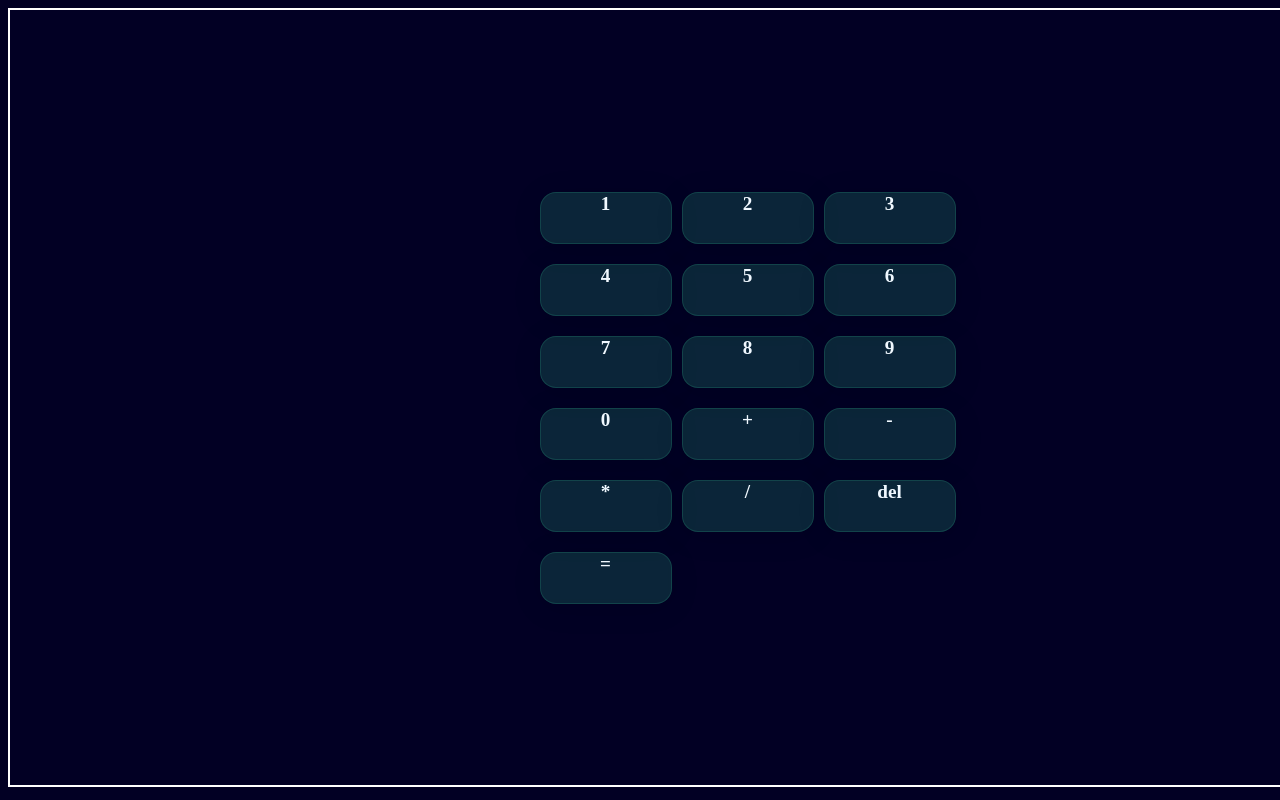
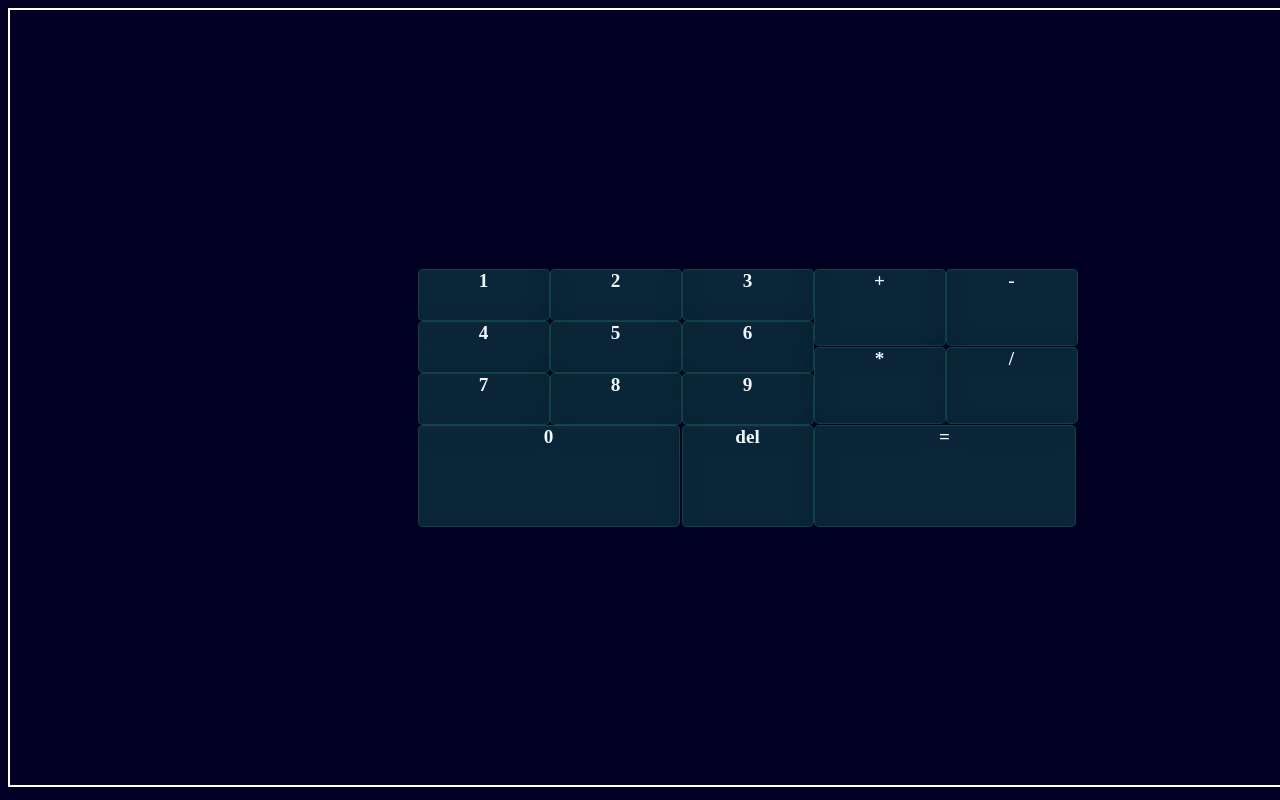
Before and after one commit to PrakharSingh2006/project-calculator, a plain HTML site: page index.html in a window 1280 px wide. Shown: the top 800 px of the page. Drawn offline with Linux system fonts and the light colour scheme.

Commit message:
fix the position of buttons

```diff
--- a/index.html
+++ b/index.html
@@ -10,22 +10,22 @@
      <div class="flex">
         <div class="mainbody">
 
-            <div class="button" id="1">1</div>
-            <div class="button" id="2">2</div>
-            <div class="button" id="3">3</div>
-            <div class="button" id="4">4</div>
-            <div class="button" id="5">5</div>
-            <div class="button" id="6">6</div>
-            <div class="button" id="7">7</div>
-            <div class="button" id="8">8</div>
-            <div class="button" id="9">9</div>
-            <div class="button" id="0">0</div>
-            <div class="button" id="+">+</div>
-            <div class="button" id="-">-</div>
-            <div class="button" id="*">*</div>
-            <div class="button" id="/">/</div>
+            <div class="button" id="one">1</div>
+            <div class="button" id="two">2</div>
+            <div class="button" id="three">3</div>
+            <div class="button" id="four">4</div>
+            <div class="button" id="five">5</div>
+            <div class="button" id="six">6</div>
+            <div class="button" id="seven">7</div>
+            <div class="button" id="eight">8</div>
+            <div class="button" id="nine">9</div>
+            <div class="button" id="zero">0</div>
+            <div class="button" id="plus">+</div>
+            <div class="button" id="minus">-</div>
+            <div class="button" id="multiply">*</div>
+            <div class="button" id="division">/</div>
             <div class="button" id="del">del</div>
-            <div class="button" id="=">=</div>
+            <div class="button" id="enter">=</div>
 
     </div>
      </div>
--- a/styles.css
+++ b/styles.css
@@ -17,18 +17,16 @@
 .mainbody{
     display: grid;
     grid-template-columns: auto auto auto;
-    column-gap: 10px;
-    row-gap: 20px;
+    /* column-gap: 10px; */
+    /* row-gap: 20px; */
 
     position: fixed;
     align-items: center;
 
 }
 .button{
-    height: 50px;
     width: 130px;
-
-    border-radius: 16px;
+    border-radius: 5px;
     box-shadow: 0 4px 30px rgba(0, 0, 0, 0.1);
     backdrop-filter: blur(3.7px);
     webkit-backdrop-filter: blur(3.7px);
@@ -37,9 +35,9 @@
     text-align: center;
     font-weight: bolder;
     color: aliceblue;
-     top: 25px;
-     left: 25px;
-font-size: larger;
+    top: 25px;
+    left: 25px;
+    font-size: larger;
 
 
 }
@@ -47,3 +45,87 @@ font-size: larger;
    font-size: xx-large;
    color: brown;
 }
+#one{
+    grid-area: 1/1/1/2;
+    height: 50px;
+    align-items: baseline;
+    width: 130px;
+    text-align: center;
+
+}
+#two{
+    grid-area: 1/2/1/3;
+    height: 50px;
+    width: 130px;
+
+}
+#three{
+    grid-area: 1/3/1/4;
+    height: 50px;
+    width: 130px;
+}
+#plus{
+    grid-area: 1/4/3/5;
+    height: 75px;
+    width: 130px;
+}
+#minus{
+    grid-area: 1/5/3/6;
+    height: 75px;
+    width: 130px;
+}
+#four{
+    grid-area: 2/1/4/2;
+    height: 50px;
+    width: 130px;
+}
+#five{
+    grid-area: 2/2/4/3;
+    height: 50px;
+    width: 130px;
+}
+#six{
+    grid-area: 2/3/4/4;
+    height: 50px;
+    width: 130px;
+}
+#seven{
+    grid-area: 4/1/6/2;
+    height: 50px;
+    width: 130px;
+}
+#eight{
+    grid-area: 4/2/6/3;
+    height: 50px;
+    width: 130px;
+}
+#nine{
+    grid-area: 4/3/6/4;
+    height: 50px;
+    width: 130px;
+}
+#multiply{
+    grid-area:3/4/6/5 ;
+    height: 75px;
+    width: 130px;
+}
+#division{
+    grid-area: 3/5/6/6;
+    height: 75px;
+    width: 130px;
+}
+#zero{
+    grid-area: 6/1/9/3;
+    height: 100px;
+    width: 260px;
+}
+#del{
+    grid-area: 6/3/9/4;
+    height: 100px;
+    width: 130px;
+}
+#enter{
+    grid-area: 6/4/9/6;
+    height: 100px;
+    width: 260px;
+}
```
